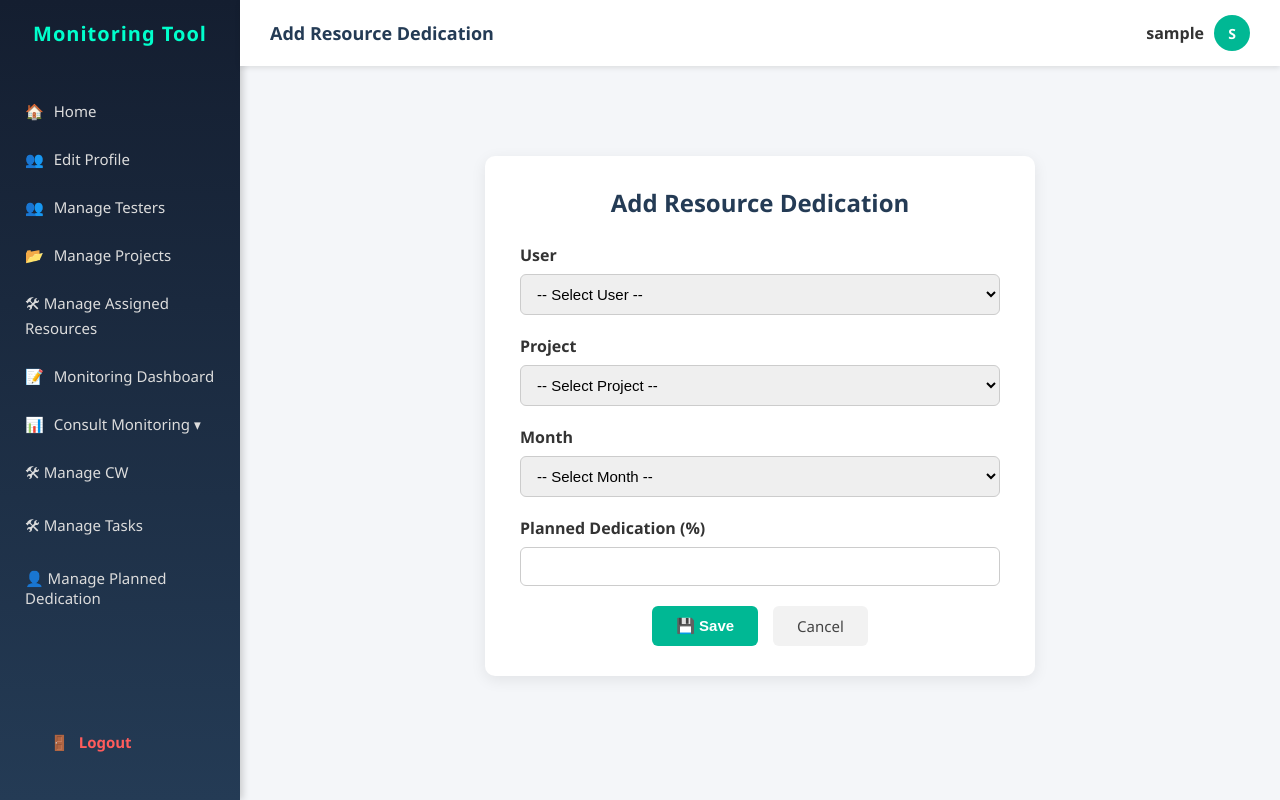
After one commit to ramibs01/monitoring-webapp_export_done, a Django app: page /planned-dedications/add/ in a window 1280 px wide. The commit adds this page. Run offline with Django 5.2, Linux system fonts and the light colour scheme; the visitor is signed in with stand-in values (Sample User, id 1); data comes from the database, SQL or seed files in the repository; data that the repository does not hold is empty.

Commit message:
add planned dedication export

```diff
--- a/kpit_monitoring/tracker/models.py
+++ b/kpit_monitoring/tracker/models.py
@@ -109,3 +109,32 @@ class MonitoringEntry(models.Model):
 
     def __str__(self):
         return f"{self.user.username} - {self.task.task_name} - CW{self.cw.cw}"
+
+class PlannedDedication(models.Model):
+    user = models.ForeignKey(
+        settings.AUTH_USER_MODEL,
+        on_delete=models.CASCADE,
+        related_name="planned_dedications"
+    )
+    project = models.ForeignKey(
+        'Project',
+        on_delete=models.CASCADE,
+        related_name="planned_dedications"
+    )
+    month = models.ForeignKey(
+        'Month',
+        on_delete=models.CASCADE,
+        related_name="planned_dedications"
+    )
+    planned_dedication = models.DecimalField(
+        max_digits=5, decimal_places=2,
+        help_text="Planned dedication in hours or % (choose your unit)."
+    )
+
+    class Meta:
+        unique_together = ('user', 'project', 'month')
+        verbose_name = "Planned Dedication"
+        verbose_name_plural = "Planned Dedications"
+
+    def __str__(self):
+        return f"{self.user.username} → {self.project.name} ({self.month.month}): {self.planned_dedication}"
--- /dev/null
+++ b/kpit_monitoring/tracker/templates/add_planned_dedication.html
@@ -0,0 +1,139 @@
+{% extends "base.html" %}
+{% block title %}Add Resource Dedication{% endblock %}
+{% block page_title %}Add Resource Dedication{% endblock %}
+
+{% block content %}
+<div class="form-container">
+  <h2>Add Resource Dedication</h2>
+  <form method="post">
+    {% csrf_token %}
+
+    <div class="form-group">
+      <label for="user">User</label>
+      <select name="user" id="user" class="form-control">
+        <option value="">-- Select User --</option>
+        {% for u in users %}
+          <option value="{{ u.id }}">{{ u.username }}</option>
+        {% endfor %}
+      </select>
+    </div>
+
+    <div class="form-group">
+      <label for="project">Project</label>
+      <select name="project" id="project" class="form-control">
+        <option value="">-- Select Project --</option>
+        {% for p in projects %}
+          <option value="{{ p.id }}">{{ p.name }}</option>
+        {% endfor %}
+      </select>
+    </div>
+
+    <div class="form-group">
+      <label for="month">Month</label>
+      <select name="month" id="month" class="form-control">
+        <option value="">-- Select Month --</option>
+        {% for m in months %}
+          <option value="{{ m.id }}">{{ m.month }}</option>
+        {% endfor %}
+      </select>
+    </div>
+
+    <div class="form-group">
+      <label for="dedication">Planned Dedication (%)</label>
+      <input type="number" name="planned_dedication" id="dedication" class="form-control" min="0" max="100">
+    </div>
+
+    <div class="button-group">
+      <button type="submit" class="btn-submit">💾 Save</button>
+      <a href="{% url 'planned_dedication_list' %}" class="btn-cancel">Cancel</a>
+    </div>
+  </form>
+</div>
+{% endblock %}
+
+{% block extra_css %}
+<style>
+  .form-container {
+    max-width: 550px;
+    margin: 60px auto;
+    padding: 30px 35px;
+    background: #ffffff;
+    border-radius: 10px;
+    box-shadow: 0 4px 15px rgba(0, 0, 0, 0.08);
+    font-family: "Segoe UI", sans-serif;
+  }
+
+  .form-container h2 {
+    text-align: center;
+    margin-bottom: 25px;
+    font-size: 24px;
+    color: #243b55;
+  }
+
+  .form-group {
+    margin-bottom: 20px;
+  }
+
+  .form-group label {
+    display: block;
+    font-weight: 600;
+    margin-bottom: 8px;
+    color: #333;
+  }
+
+  .form-control {
+    width: 100%;
+    padding: 10px 12px;
+    font-size: 15px;
+    border: 1px solid #ccc;
+    border-radius: 6px;
+    box-sizing: border-box;
+    transition: border-color 0.2s;
+  }
+
+  .form-control:focus {
+    outline: none;
+    border-color: #00b894;
+    box-shadow: 0 0 0 3px rgba(0, 184, 148, 0.15);
+  }
+
+  .button-group {
+    display: flex;
+    justify-content: center;
+    gap: 15px;
+    margin-top: 20px;
+  }
+
+  .btn-submit {
+    background: #00b894;
+    color: #fff;
+    padding: 10px 24px;
+    font-size: 15px;
+    font-weight: 600;
+    border: none;
+    border-radius: 6px;
+    cursor: pointer;
+    transition: background 0.25s;
+  }
+
+  .btn-submit:hover {
+    background: #019172;
+  }
+
+  .btn-cancel {
+    background: #f2f2f2;
+    color: #444;
+    padding: 10px 24px;
+    font-size: 15px;
+    font-weight: 500;
+    border-radius: 6px;
+    text-decoration: none;
+    transition: background 0.25s, color 0.25s;
+  }
+
+  .btn-cancel:hover {
+    background: #e4e4e4;
+    color: #222;
+  }
+</style>
+{% endblock %}
--- a/kpit_monitoring/tracker/templates/base.html
+++ b/kpit_monitoring/tracker/templates/base.html
@@ -174,6 +174,7 @@
 
     <a href="{% url 'manage_cw' %}">🛠 Manage CW</a>
     <a href="{% url 'manage_tasks' %}">🛠 Manage Tasks</a>
+    <a href="{% url 'planned_dedication_list' %}">👤 Manage Planned Dedication</a>
     <div class="logout">
       <a href="{% url 'logout' %}">🚪 <span>Logout</span></a>
     </div>
--- a/kpit_monitoring/tracker/urls.py
+++ b/kpit_monitoring/tracker/urls.py
@@ -36,5 +36,9 @@ urlpatterns = [
     path("user/delete-monitoring/<int:entry_id>/", views.user_delete_monitoring, name="user_delete_monitoring"),
     path('manager/edit-profile/', views.manager_edit_profile, name='manager_edit_profile'),
     path("consult-monitoring/cw/", views.consult_monitoring_cw, name="consult_monitoring_cw"),
+    path("planned-dedications/", views.planned_dedication_list, name="planned_dedication_list"),
+    # Placeholder for the future “Add” page
+    path("planned-dedications/add/", views.add_planned_dedication, name="add_planned_dedication"),
+    path("planned/export/", views.export_monthly_dedication, name="export_monthly_dedication"),
     path('logout/', views.logout_view, name="logout"),
 ]
--- a/kpit_monitoring/tracker/views.py
+++ b/kpit_monitoring/tracker/views.py
@@ -1,7 +1,7 @@
 from django.shortcuts import render, redirect
 from django.contrib.auth import authenticate, login, logout
 from django.contrib.auth.decorators import login_required
-from .models import User,UserProject,Month, CalendarWeek,Task,MonitoringEntry
+from .models import User,UserProject,Month, CalendarWeek,Task,MonitoringEntry,PlannedDedication
 from django.contrib import messages
 from django.db.models import Q
 from .models import Project
@@ -880,3 +880,127 @@ def consult_monitoring_cw(request):
             "has_entries": entries_qs.exists(),
         },
     )
+
+
+@login_required
+def planned_dedication_list(request):
+    dedications = PlannedDedication.objects.all().select_related("user", "project", "month")
+
+    # Apply filters
+    month_id = request.GET.get("month")
+    user_id = request.GET.get("user")
+    project_id = request.GET.get("project")
+    dedication_val = request.GET.get("dedication")
+
+    if month_id:
+        dedications = dedications.filter(month_id=month_id)
+    if user_id:
+        dedications = dedications.filter(user_id=user_id)
+    if project_id:
+        dedications = dedications.filter(project_id=project_id)
+    if dedication_val:
+        dedications = dedications.filter(planned_dedication=dedication_val)
+
+    context = {
+        "dedications": dedications,
+        "months": Month.objects.all(),
+        "users": User.objects.all(),
+        "projects": Project.objects.all(),
+    }
+    return render(request, "planned_dedication_list.html", context)
+
+
+@login_required
+def add_planned_dedication(request):
+    users = User.objects.all()
+    projects = Project.objects.all()
+    months = Month.objects.all()
+
+    if request.method == "POST":
+        user_id = request.POST.get("user")
+        project_id = request.POST.get("project")
+        month_id = request.POST.get("month")
+        dedication = request.POST.get("planned_dedication")
+
+        if user_id and project_id and month_id and dedication:
+            try:
+                dedication_value = int(dedication)
+                user = User.objects.get(id=user_id)
+                project = Project.objects.get(id=project_id)
+                month = Month.objects.get(id=month_id)
+
+                PlannedDedication.objects.create(
+                    user=user,
+                    project=project,
+                    month=month,
+                    planned_dedication=dedication_value,
+                )
+                messages.success(request, "Planned dedication added successfully.")
+                return redirect("planned_dedication_list")
+            except (ValueError, User.DoesNotExist, Project.DoesNotExist, Month.DoesNotExist):
+                messages.error(request, "Invalid data, please check your inputs.")
+        else:
+            messages.error(request, "All fields are required.")
+
+    return render(
+        request,
+        "add_planned_dedication.html",
+        {"users": users, "projects": projects, "months": months},
+    )
+
+from openpyxl.utils import get_column_letter
+@login_required
+@login_required
+def export_monthly_dedication(request):
+    months = Month.objects.all()
+
+    if request.method == "POST":
+        month_id = request.POST.get("month")
+        month_obj = Month.objects.get(id=month_id)
+
+        dedications = PlannedDedication.objects.filter(month_id=month_id).select_related("user", "project")
+
+        # Group dedications by project
+        grouped = defaultdict(list)
+        for d in dedications:
+            grouped[d.project.name].append(d)
+
+        # Create workbook
+        wb = openpyxl.Workbook()
+        ws = wb.active
+        ws.title = "Monthly Dedications"
+
+        # Header
+        headers = ["Project", "KPIT Colleague", "Month", "Planned Dedication"]
+        ws.append(headers)
+
+        # Write data rows with merging
+        current_row = 2
+        for project_name, rows in grouped.items():
+            start_row = current_row
+            for d in rows:
+                ws.append([project_name, d.user.username, month_obj.month, d.planned_dedication])
+                current_row += 1
+            # Merge project column if more than one row
+            if len(rows) > 1:
+                ws.merge_cells(
+                    start_row=start_row,
+                    start_column=1,
+                    end_row=current_row - 1,
+                    end_column=1
+                )
+
+        # Adjust column widths
+        for i, col in enumerate(headers, start=1):
+            ws.column_dimensions[get_column_letter(i)].width = 25
+
+        # Prepare response
+        response = HttpResponse(
+            content_type="application/vnd.openxmlformats-officedocument.spreadsheetml.sheet"
+        )
+        filename = f"Monthly_Dedication_{month_obj.month}.xlsx"
+        response["Content-Disposition"] = f'attachment; filename="{filename}"'
+        wb.save(response)
+        return response
+
+    return render(request, "export_monthly_dedication.html", {"months": months})
```
Also changed, not shown: kpit_monitoring/tracker/templates/export_monthly_dedication.html (added, +45 -0 lines), kpit_monitoring/tracker/templates/planned_dedication_list.html (added, +141 -0 lines), kpit_monitoring/tracker/migrations/0014_planneddedication.py (added).
